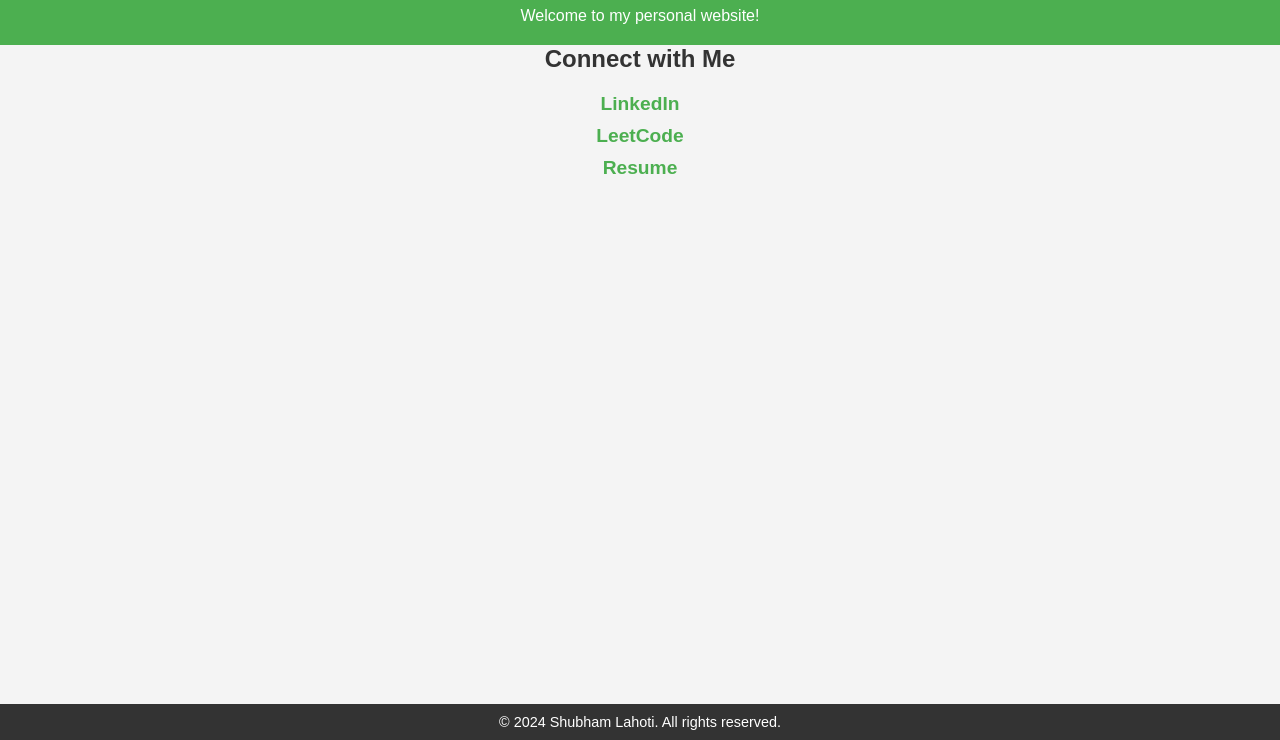
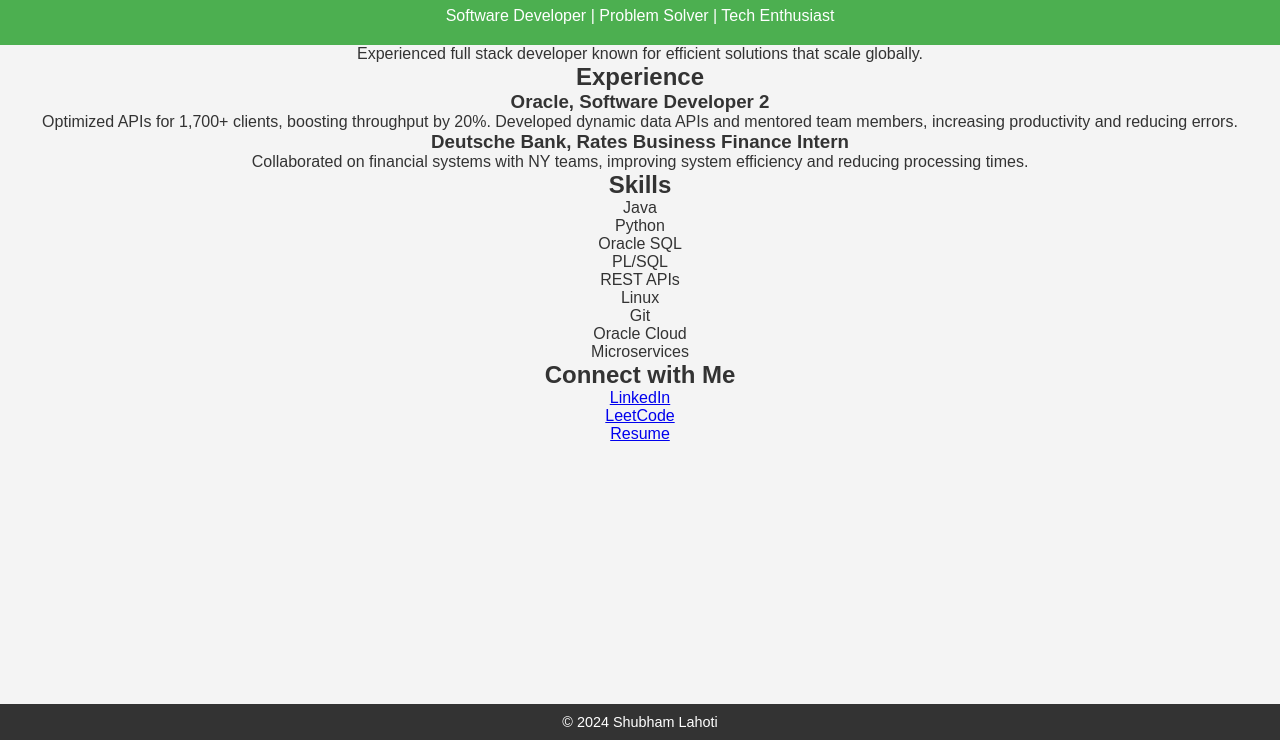
Before and after one commit to ShubhamLahoti21/personal-website, a plain HTML site: page index.html in a window 1280 px wide. Shown: the part 60-800 px from the top of the page. Drawn offline with Linux system fonts and the light colour scheme.

Commit message:
Update index.html

```diff
--- a/index.html
+++ b/index.html
@@ -3,16 +3,49 @@
 <head>
     <meta charset="UTF-8">
     <meta name="viewport" content="width=device-width, initial-scale=1.0">
-    <title>Shubham Lahoti | Portfolio</title>
+    <title>Shubham Lahoti | Software Developer</title>
     <link rel="stylesheet" href="style.css">
 </head>
 <body>
     <header>
         <h1>Shubham Lahoti</h1>
-        <p>Welcome to my personal website!</p>
+        <div class="marquee">
+            <p>Software Developer | Problem Solver | Tech Enthusiast</p>
+        </div>
     </header>
 
-    <section class="profile-links">
+    <section class="about">
+        <p>Experienced full stack developer known for efficient solutions that scale globally.</p>
+    </section>
+
+    <section class="experience">
+        <h2>Experience</h2>
+        <div class="job">
+            <h3>Oracle, Software Developer 2</h3>
+            <p>Optimized APIs for 1,700+ clients, boosting throughput by 20%. Developed dynamic data APIs and mentored team members, increasing productivity and reducing errors.</p>
+        </div>
+        <div class="job">
+            <h3>Deutsche Bank, Rates Business Finance Intern</h3>
+            <p>Collaborated on financial systems with NY teams, improving system efficiency and reducing processing times.</p>
+        </div>
+    </section>
+
+    <section class="skills">
+        <h2>Skills</h2>
+        <ul>
+            <li>Java</li>
+            <li>Python</li>
+            <li>Oracle SQL</li>
+            <li>PL/SQL</li>
+            <li>REST APIs</li>
+            <li>Linux</li>
+            <li>Git</li>
+            <li>Oracle Cloud</li>
+            <li>Microservices</li>
+        </ul>
+    </section>
+
+    <section class="connect">
         <h2>Connect with Me</h2>
         <ul>
             <li><a href="https://www.linkedin.com/in/shubham-p-lahoti-a0b1b9105/" target="_blank">LinkedIn</a></li>
@@ -22,7 +55,7 @@
     </section>
 
     <footer>
-        <p>© 2024 Shubham Lahoti. All rights reserved.</p>
+        <p>© 2024 Shubham Lahoti</p>
     </footer>
 </body>
 </html>
```
